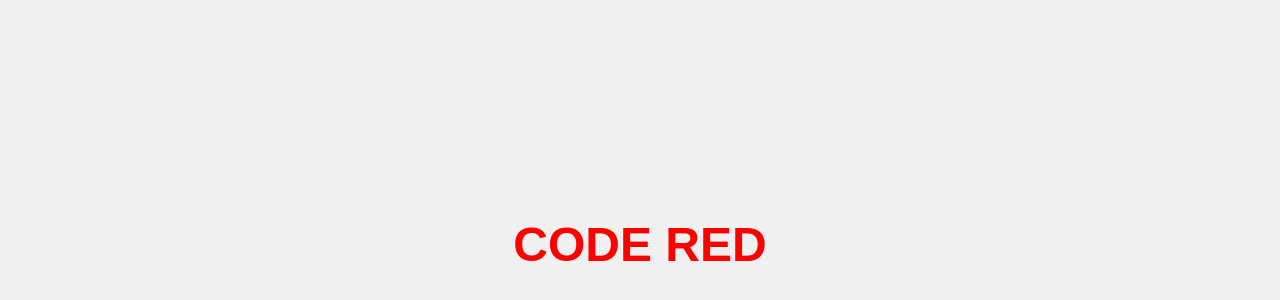
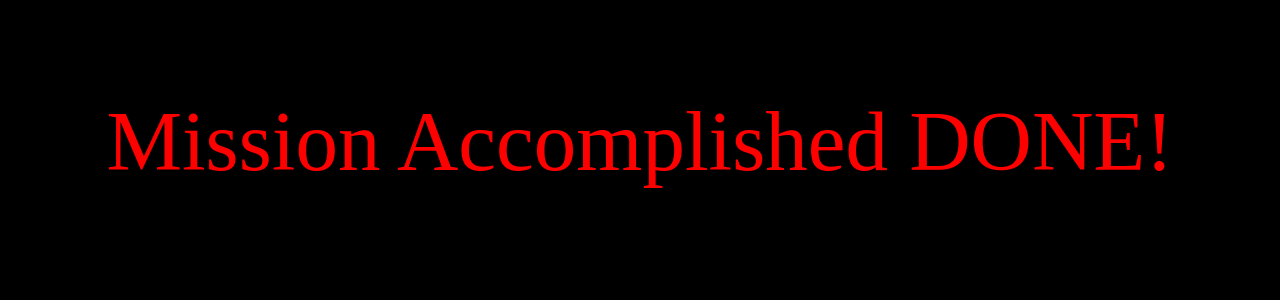
Before and after one commit to arjun-krishnaa/demo-feb-21, a plain HTML site: page index.html in a window 1280 px wide. Shown: the part 164-464 px from the top of the page. Drawn offline with Linux system fonts and the light colour scheme.

Commit message:
Update index.html

```diff
--- a/index.html
+++ b/index.html
@@ -3,24 +3,18 @@
 <head>
     <meta charset="UTF-8">
     <meta name="viewport" content="width=device-width, initial-scale=1.0">
-    <title>Code Red</title>
+    <title>Mission Accomplished</title>
     <style>
         body {
-            display: flex;
-            justify-content: center;
-            align-items: center;
-            height: 100vh;
-            background-color: #f0f0f0;
-            font-family: Arial, sans-serif;
-        }
-        .code-red {
+            background-color: black;
             color: red;
-            font-size: 48px;
-            font-weight: bold;
+            font-size: 85px;
+            text-align: center;
+            margin-top: 20%;
         }
     </style>
 </head>
 <body>
-    <div class="code-red">CODE RED</div>
+    <p>Mission Accomplished DONE!</p>
 </body>
 </html>
```
